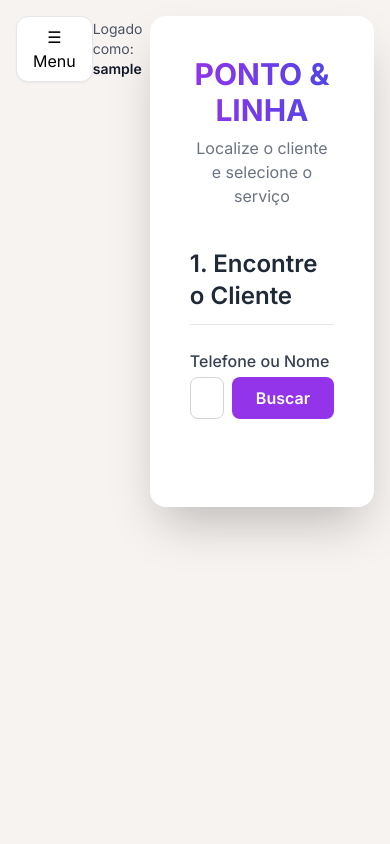
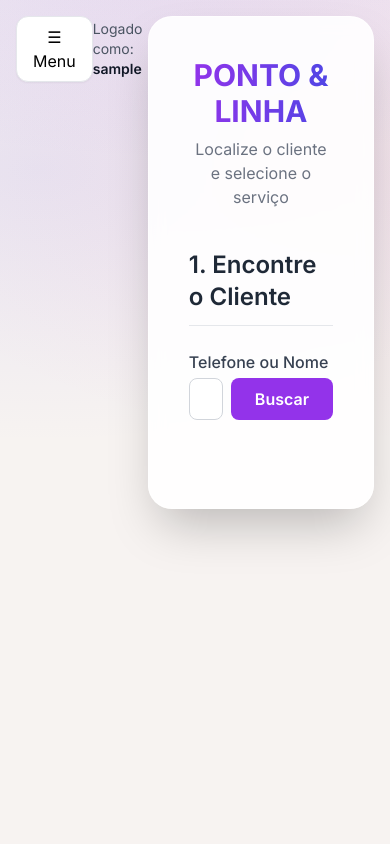
Before and after one commit to paulohs000-create/Sistema-Vendas, a Flask app: page / in a window 390 px wide. Run offline with Flask 3, Linux system fonts and the light colour scheme; the visitor is signed in with stand-in values (Sample User, id 1); some libraries are stand-ins or nearby versions.

Commit message:
Add files via upload

```diff
--- a/templates/atendimento.html
+++ b/templates/atendimento.html
@@ -13,7 +13,7 @@
 
     <style>
         @import url('https://fonts.googleapis.com/css2?family=Inter:wght@400;500;600;700&display=swap');
-        body { font-family: 'Inter', sans-serif; background-color: #f7f3f1; }
+        body { font-family: 'Inter', sans-serif; background-color: #f7f3f1; background-image: radial-gradient(1200px 600px at 50% -200px, rgba(124,58,237,0.18), transparent 60%), radial-gradient(900px 500px at 10% 20%, rgba(99,102,241,0.10), transparent 55%), radial-gradient(900px 500px at 90% 20%, rgba(236,72,153,0.08), transparent 55%); }
         .fade-in { animation: fadeIn 0.5s ease-in-out; }
         @keyframes fadeIn { from { opacity: 0; transform: translateY(10px); } to { opacity: 1; transform: translateY(0); } }
     </style>
@@ -53,7 +53,7 @@
 
 
     <section id="section-atendimento">
-  <div id="main-application" class="bg-white p-10 sm:p-12 rounded-2xl shadow-2xl w-full max-w-5xl space-y-10">
+  <div id="main-application" class="bg-white/90 backdrop-blur p-10 sm:p-12 rounded-3xl shadow-2xl border border-white/60 w-full max-w-5xl space-y-10">
 
         <header id="main-header" class="text-center">
             <h1 class="text-3xl sm:text-4xl font-extrabold text-transparent bg-clip-text bg-gradient-to-r from-purple-600 to-indigo-600">
@@ -516,6 +516,10 @@ function nextDocNumber(prefix, year) {
             const out = [];
 
             out.push(RESET);
+
+            // ✅ Code page (acentos PT): tenta CP858 (Europa Ocidental)
+            // Se sua impressora não suportar, troque para: "\\x1B\\x74\\x03" (CP860) ou "\\x1B\\x74\\x02" (CP850)
+            out.push("\\x1B\\x74\\x13");
 
             out.push(ALIGN_CENTER);
             out.push(BOLD_ON);
@@ -1066,7 +1070,7 @@ const handleClientSearch = async () => {
             serviceCategoriesDiv.innerHTML = '';
             Object.keys(categories).forEach(category => {
                 const button = document.createElement('button');
-                button.className = 'w-full text-center p-6 rounded-xl bg-purple-50 hover:bg-purple-200 border-2 border-purple-100 hover:border-purple-300 text-purple-800 font-bold transition-all duration-300 transform hover:scale-105';
+                button.className = 'w-full text-center p-4 rounded-2xl bg-gradient-to-b from-purple-50 to-white hover:from-purple-100 hover:to-white border border-purple-100 hover:border-purple-300 text-purple-900 font-semibold shadow-sm hover:shadow transition-all duration-200 transform hover:-translate-y-0.5 focus:outline-none focus:ring-2 focus:ring-purple-400';
                 button.textContent = category;
                 button.onclick = () => { currentCategory = category; const hint = document.getElementById("global-service-search-hint"); if (hint) hint.textContent = "Categoria selecionada. Você pode avançar ou escolher um serviço."; displaySpecificServices(category); };
                 serviceCategoriesDiv.appendChild(button);
```
